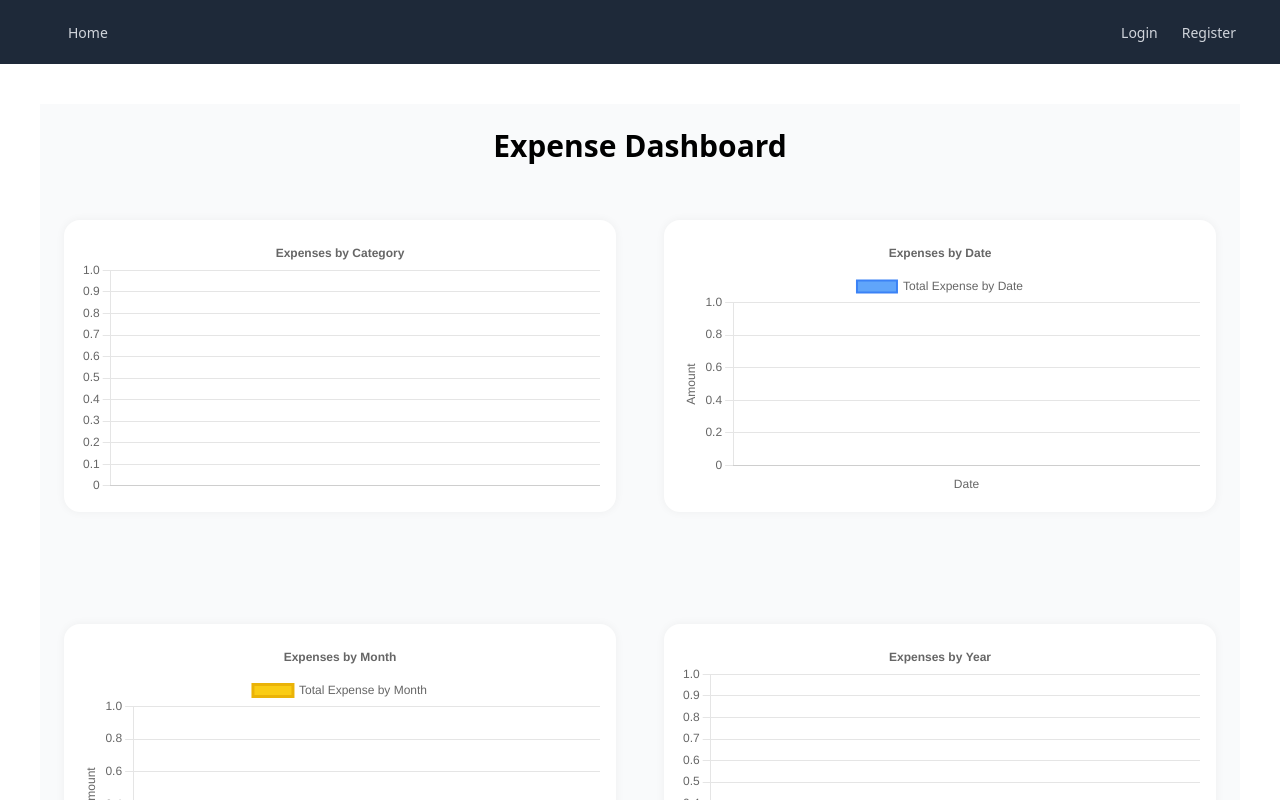
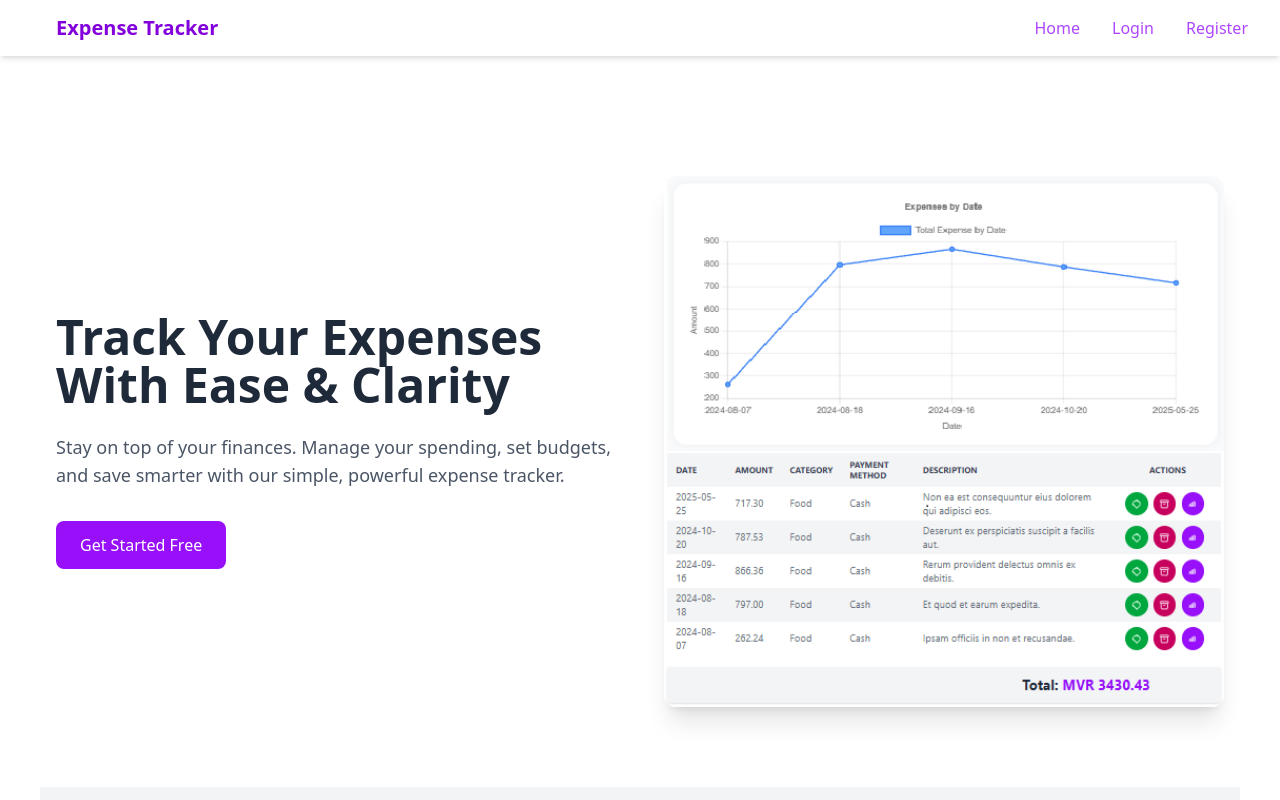
Before and after one commit to aawim/expenseTrackerUI, a Vue app: page / in a window 1280 px wide. Built offline with nearby package versions, Linux system fonts and the light colour scheme; no server answers.

Commit message:
adding home page

```diff
--- a/src/components/ExpenseComponent.vue
+++ b/src/components/ExpenseComponent.vue
@@ -198,9 +198,10 @@ const categorySummary = computed(() => {
                 </tr>
             </tbody>
         </table>
-        <div class="mt-2 mb-4 text-right font-semibold text-lg">
-            Total: {{ totalAmount.toFixed(2) }}
+        <div class="mt-4 mb-6 text-right text-xl font-bold text-gray-800 bg-gray-100 px-4 py-3 rounded shadow-sm pr-25">
+            Total: <span class="text-purple-600">MVR {{ totalAmount.toFixed(2) }}</span>
         </div>
+
 
         <!-- Summary Box -->
         <div v-if="categorySummary" class="mt-4 p-4 bg-purple-100 rounded border border-purple-300">
@@ -216,7 +217,7 @@ const categorySummary = computed(() => {
                 @click="fetchExpenses(pagination.current_page - 1)"
                 class="px-3 py-1 border rounded disabled:opacity-50">Prev</button>
             <span class="px-3 py-1 border rounded">Page {{ pagination.current_page }} of {{ pagination.last_page
-                }}</span>
+            }}</span>
             <button :disabled="pagination.current_page >= pagination.last_page || loading"
                 @click="fetchExpenses(pagination.current_page + 1)"
                 class="px-3 py-1 border rounded disabled:opacity-50">Next</button>
--- a/src/components/HeaderArea.vue
+++ b/src/components/HeaderArea.vue
@@ -1,8 +1,17 @@
 <script setup>
 import { useAuthStore } from '../stores/authStore'
 import NavBarItems from './common/NavBarItems.vue'
-import { onMounted } from 'vue'
+import { onMounted, ref } from 'vue'
 const authStore = useAuthStore()
+
+
+const isMenuOpen = ref(false)
+
+function toggleMenu() {
+  isMenuOpen.value = !isMenuOpen.value
+}
+
+const isOpen = ref(false)
 // Fetch user details if logged in
 const logout = async () => {
   await authStore.logout()
@@ -20,52 +29,136 @@ onMounted(() => {
 </script>
 <template>
 
-  <nav class="bg-gray-800">
-    <div class="mx-auto max-w-7xl px-2 sm:px-6 lg:px-8">
-      <div class="relative flex h-16 items-center justify-between">
+  <nav class="
+      flex flex-wrap
+      items-center
+      justify-between
+      w-full
+      py-4
+      md:py-0
+      px-4
+      text-lg text-gray-700
+      bg-white
+      shadow-md
+    ">
+    <div>
+      <a href="#">
+        <span class="text-xl font-bold text-purple-700 ml-10">Expense Tracker</span>
+      </a>
 
-        <div class="flex flex-1 items-center justify-center sm:items-stretch sm:justify-start">
-          <!-- <div class="flex shrink-0 items-center">
-            <img class="h-8 w-auto hidden sm:ml-6 sm:block" src="https://tailwindui.com/plus-assets/img/logos/mark.svg?color=indigo&shade=500"
-              alt="Your Company">
-          </div> -->
-          <div class="hidden sm:ml-6 sm:block">
 
-           <div class="flex space-x-4">
-            <NavBarItems/>
+
+
     </div>
 
-          </div>
-        </div>
-        <div class="absolute inset-y-0 right-0 flex items-center pr-2 sm:static sm:inset-auto sm:ml-6 sm:pr-0">
-          <!-- Profile dropdown -->
-          <div class="relative ml-3">
+    <svg @click="toggleMenu" xmlns="http://www.w3.org/2000/svg" id="menu-button"
+      class="h-6 w-6 cursor-pointer md:hidden block" fill="none" viewBox="0 0 24 24" stroke="currentColor">
+      <path stroke-linecap="round" stroke-linejoin="round" stroke-width="2" d="M4 6h16M4 12h16M4 18h16" />
+    </svg>
+
+
+
+
+    <div :class="[
+      'w-full md:flex md:items-center md:w-auto',
+      isMenuOpen ? 'block' : 'hidden'
+    ]">
+
+
+
       <div>
+        <ul class="
+              pt-4
+              text-base text-gray-700
+              md:flex
+              md:justify-between
+              md:pt-0">
+
+
+
+          <li>
+            <router-link class="md:p-4 py-2 block hover:text-purple-400 text-purple-500" to="/">Home</router-link>
+          </li>
+
+          <template v-if="authStore.isAuthenticated">
+            <li>
+
+              <template v-if="authStore.hasPermission('view_user') || authStore.hasRole('Admin')">
+                <router-link class="md:p-4 py-2 block hover:text-purple-400 text-purple-500"
+                  to="/home">Dashboard</router-link>
+              </template>
+            </li>
+
+            <li>
+
+              <template v-if="authStore.hasPermission('view_user') || authStore.hasRole('Admin')">
+                <router-link class="md:p-4 py-2 block hover:text-purple-400 text-purple-500"
+                  to="/users">Users</router-link>
+              </template>
+            </li>
+            <li>
+
+
+
+              <template v-if="authStore.hasPermission('view_roles') || authStore.hasRole('Admin')">
+                <router-link class="md:p-4 py-2 block hover:text-purple-400 text-purple-500"
+                  to="/roles">Role</router-link>
+              </template>
+
+
+
+            </li>
+            <li>
+
+              <template v-if="authStore.hasPermission('view_permissions') || authStore.hasRole('Admin')">
+                <router-link class="md:p-4 py-2 block hover:text-purple-400 text-purple-500"
+                  to="/permissions">Permissions</router-link>
+              </template>
+
+            </li>
+            <li> <template v-if="authStore.hasPermission('view_expense') || authStore.hasRole('Admin')">
+                <router-link class="md:p-4 py-2 block hover:text-purple-400 text-purple-500"
+                  to="/expenses">Expenses</router-link>
+              </template>
+            </li>
+
+
+          </template>
+
+
+
+
+
           <template v-if="!authStore.isAuthenticated">
-                <router-link
-                  class="rounded-md px-3 py-2 text-sm font-medium text-gray-300 hover:bg-gray-700 hover:text-white"
+            <li>
+              <router-link class="md:p-4 py-2 block hover:text-purple-400 text-purple-500"
                 to="/login">Login</router-link>
-                <router-link
-                  class="rounded-md px-3 py-2 text-sm font-medium text-gray-300 hover:bg-gray-700 hover:text-white"
+            </li>
+
+            <li>
+              <router-link class="md:p-4 py-2 block hover:text-purple-400 text-purple-500"
                 to="/register">Register</router-link>
+            </li>
+
           </template>
+
           <template v-else>
-                <span class=" px-3 py-2 text-sm font-medium text-white hover:bg-gray-700 hover:text-white"> {{
-                  authStore.user.name }}</span>
-                <button @click="logout"
-                  class=" px-3 py-2 text-sm font-medium text-white hover:bg-gray-700 hover:text-white">Logout</button>
+            <span class="md:p-4 py-2 block text-purple-500 font-bold"> {{ authStore.user.name }}</span>
+
+
+            <button @click="logout" class="md:p-4 py-2 block hover:text-purple-400 text-purple-500 cursor-pointer">
+              Logout
+            </button>
+
           </template>
-            </div>
-          </div>
-        </div>
-      </div>
+        </ul>
+
       </div>
 
-    <!-- Mobile menu, show/hide based on menu state. -->
-    <div class="sm:hidden" id="mobile-menu">
-      <div class="space-y-1 px-2 pt-2 pb-3">
-        <NavBarItems/>
-      </div>
+
+
     </div>
   </nav>
+
+
 </template>
--- /dev/null
+++ b/src/components/HomePageItem.vue
@@ -0,0 +1,82 @@
+<script setup>
+
+</script>
+
+<template>
+  <div class="min-h-screen bg-gray-50 text-gray-800">
+    <!-- Hero Section -->
+    <section class="bg-white">
+      <div class="max-w-7xl mx-auto px-4 py-20 flex flex-col-reverse lg:flex-row items-center gap-12">
+        <!-- Text content -->
+        <div class="flex-1 text-center lg:text-left">
+          <h1 class="text-4xl md:text-5xl font-bold mb-6">
+            Track Your Expenses <br class="hidden md:block" />
+            With Ease & Clarity
+          </h1>
+          <p class="text-lg mb-8 text-gray-600">
+            Stay on top of your finances. Manage your spending, set budgets, and save smarter with our simple, powerful expense tracker.
+          </p>
+          <router-link
+            to="/register"
+            class="inline-block px-6 py-3 bg-purple-600 text-white font-medium rounded-lg hover:bg-purple-700 transition"
+          >
+            Get Started Free
+          </router-link>
+        </div>
+
+        <!-- Image -->
+        <div class="flex-1">
+          <img
+            src="../../public/images/home.png"
+            alt="Expense tracker hero"
+            class="w-full rounded-xl shadow-xl"
+          />
+        </div>
+      </div>
+    </section>
+
+    <!-- Features Section -->
+    <section class="bg-gray-100 py-20">
+      <div class="max-w-6xl mx-auto px-4 text-center">
+        <h2 class="text-3xl font-semibold mb-6">Why Choose Our Expense Tracker?</h2>
+        <p class="text-gray-600 mb-12">
+          Designed to make budgeting and financial planning easy and stress-free.
+        </p>
+
+        <div class="grid gap-10 md:grid-cols-3">
+          <div class="bg-white p-6 rounded-xl shadow hover:shadow-md transition">
+            <div class="text-purple-600 text-4xl mb-4">
+              💰
+            </div>
+            <h3 class="font-semibold text-xl mb-2">Track Spending</h3>
+            <p class="text-gray-600">
+              Instantly log and categorize expenses from any device.
+            </p>
+          </div>
+
+          <div class="bg-white p-6 rounded-xl shadow hover:shadow-md transition">
+            <div class="text-purple-600 text-4xl mb-4">
+              📊
+            </div>
+            <h3 class="font-semibold text-xl mb-2">Budget Insights</h3>
+            <p class="text-gray-600">
+              Get daily, monthly, early and categories visual summaries.
+            </p>
+          </div>
+
+          <div class="bg-white p-6 rounded-xl shadow hover:shadow-md transition">
+            <div class="text-purple-600 text-4xl mb-4">
+              🔒
+            </div>
+            <h3 class="font-semibold text-xl mb-2">Secure & Private</h3>
+            <p class="text-gray-600">
+              Your financial data is encrypted and 100% secure.
+            </p>
+          </div>
+        </div>
+      </div>
+    </section>
+
+
+  </div>
+</template>
--- a/src/components/WelcomePageItems.vue
+++ b/src/components/WelcomePageItems.vue
@@ -27,7 +27,7 @@ onMounted(() => {
 </script>
 
 <template>
-  <div class="min-h-screen flex items-center justify-center bg-gray-50">
+  <div class="flex items-center justify-center bg-gray-50">
     <div class="p-6 container">
       <h1 class="text-3xl font-bold text-center mb-6">Expense Dashboard</h1>
       <div class="grid grid-cols-1 md:grid-cols-2 gap-12">
--- a/src/components/common/NavBarItems.vue
+++ b/src/components/common/NavBarItems.vue
@@ -7,6 +7,8 @@ const authStore = useAuthStore()
     <div>
         <router-link class="rounded-md px-3 py-2 text-sm font-medium text-gray-300 hover:bg-gray-700 hover:text-white"
             to="/">Home</router-link>
+
+
         <template v-if="authStore.isAuthenticated">
 
             <template v-if="authStore.hasPermission('view_user') || authStore.hasRole('Admin')">
--- a/src/layouts/DefaultLayout.vue
+++ b/src/layouts/DefaultLayout.vue
@@ -1,37 +1,32 @@
 <script setup lang="ts">
- import HeaderArea from '@/components/HeaderArea.vue'
+import HeaderArea from '@/components/HeaderArea.vue'
 // import SidebarArea from '@/components/Sidebar/SidebarArea.vue'
 </script>
 
 <template>
   <!-- ===== Page Wrapper Start ===== -->
-  <div class="flex h-screen overflow-hidden ">
-
+  <div class="flex h-screen overflow-hidden">
     <!-- ===== Content Area Start ===== -->
-    <div class="relative flex flex-1 flex-col overflow-y-auto overflow-x-hidden ">
+    <div class="relative flex flex-1 flex-col overflow-y-auto overflow-x-hidden">
       <!-- ===== Header Start ===== -->
       <HeaderArea />
       <!-- ===== Header End ===== -->
 
       <!-- ===== Main Content Start ===== -->
-      <main class="flex flex-col lg:flex-row gap-4 mt-4 ml-4 mr-4 ">
-        <!-- Main Column -->
-
-        <!-- <div class="w-full flex-1 bg-white p-4 md:p-6 2xl:p-4 shadow rounded-md dark:border-strokedark dark:bg-boxdark dark:text-white"> -->
-
-
-        <div  class="w-full flex-1 bg-white p-4 md:p-6 2xl:p-4 dark:border-strokedark dark:bg-boxdark dark:text-white">
+      <main class="flex flex-col lg:flex-row gap-4 mt-4 ml-4 mr-4">
+        <div class="w-full flex-1 bg-white p-4 md:p-6 2xl:p-4 dark:border-strokedark dark:bg-boxdark dark:text-white">
           <slot name="default"></slot>
         </div>
       </main>
       <!-- ===== Main Content End ===== -->
+
+      <!-- ===== Footer Start ===== -->
+      <footer class="mt-auto bg-gray-100 text-center py-4 text-sm text-gray-600 shadow-inner">
+        &copy; {{ new Date().getFullYear() }} Expense Traker. All rights reserved.
+      </footer>
+      <!-- ===== Footer End ===== -->
+
     </div>
   </div>
   <!-- ===== Page Wrapper End ===== -->
-
-
-
-
-
-
 </template>
--- a/src/router/index.js
+++ b/src/router/index.js
@@ -2,7 +2,7 @@ import { createRouter, createWebHistory } from 'vue-router'
 import { useAuthStore } from '../stores/authStore'
 
 
-
+import HomeView from '../views/HomeView.vue'
 import WelcomeView from '../views/WelcomeView.vue'
 import Login from '../views/Login.vue'
 import RegisterView from '../views/Register.vue'
@@ -21,16 +21,25 @@ const router = createRouter({
     {
       path: '/',
       name: 'welcome',
+      component: HomeView,
+    },
+    {
+      path: '/home',
+      name: 'home',
       component: WelcomeView,
+      meta: {
+        title: 'Chart Page',
+        requiresAuth: true,
+      }
     },
-       {
+    {
       path: '/expenses',
       name: 'expenses',
       component: ExpenseView,
       meta: {
         title: 'Expenses Page',
         requiresAuth: true,
-       }
+      }
     },
     {
       path: '/admin',
--- /dev/null
+++ b/src/views/HomeView.vue
@@ -0,0 +1,12 @@
+<script setup>
+import DefaultLayout from '@/layouts/DefaultLayout.vue'
+import HomePageItems from '@/components/HomePageItem.vue'
+</script>
+
+<template>
+  <div>
+    <DefaultLayout>
+      <HomePageItems />
+    </DefaultLayout>
+  </div>
+</template>
```
Also changed, not shown: src/components/loginComponent.vue (+5 -36 lines), public/images/home.png (added). Lines whose indentation alone changed are shown as unchanged.
